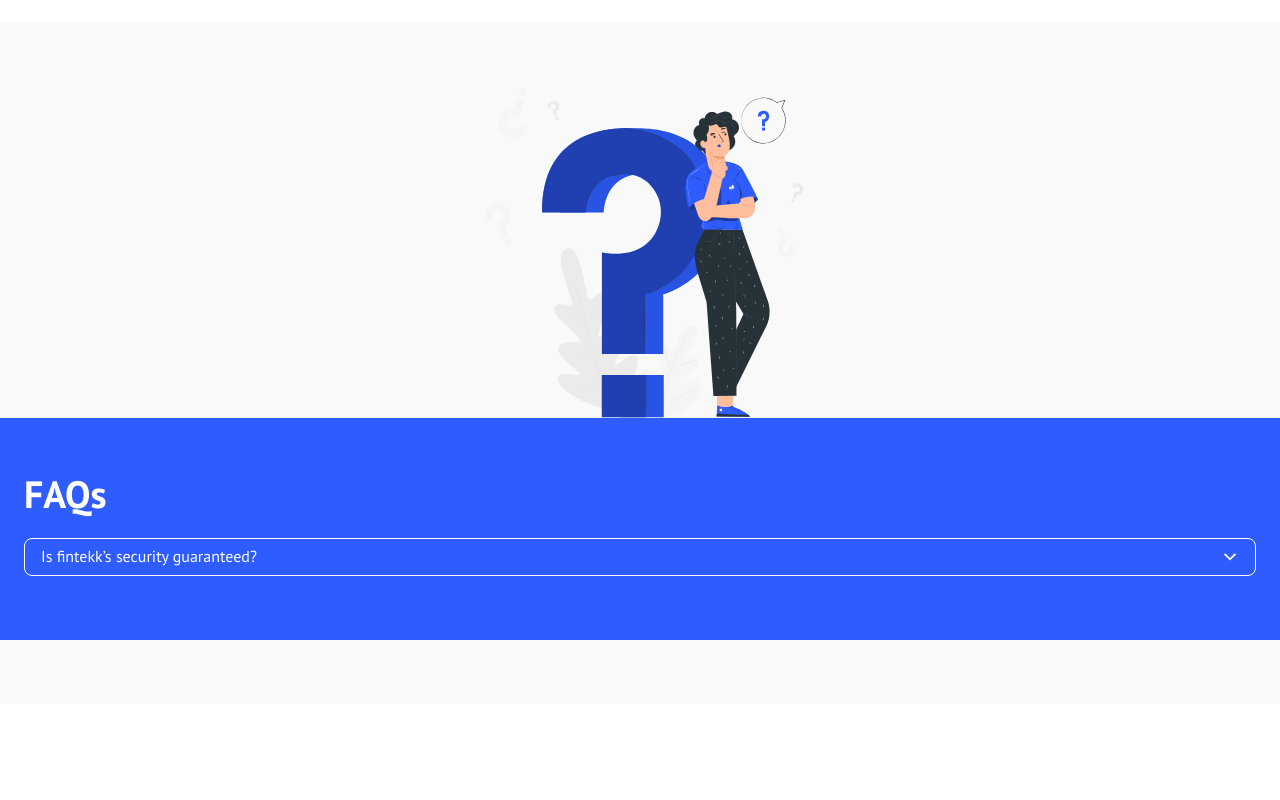
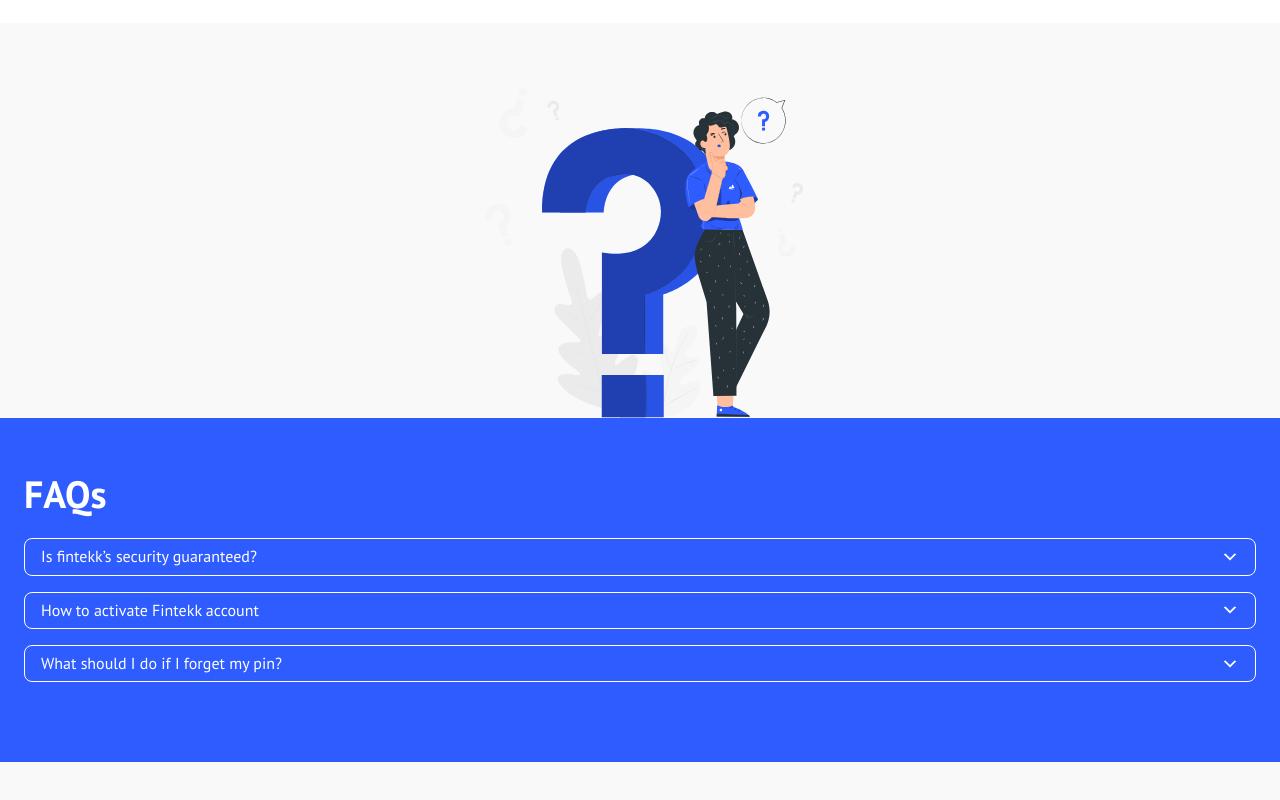
Before and after one commit to ajormoses/Fintekk, a Vue app: page / in a window 1280 px wide. Shown: the part 3965-4765 px from the top of the page. Before the commit the page ends 4669 px from the top, so only its background shows below. Built offline with nearby package versions, Linux system fonts and the light colour scheme.

Commit message:
Update: FaqInput component created

```diff
--- a/src/components/Faqs.vue
+++ b/src/components/Faqs.vue
@@ -1,17 +1,5 @@
-<script lang="ts">
-export default {
-  data() {
-    return {
-      answer: false,
-    };
-  },
-
-  methods: {
-    open() {
-      this.answer = !this.answer;
-    },
-  },
-};
+<script lang="ts" setup>
+import FaqInput from "../components/Reusuable/FaqInput.vue";
 </script>
 
 <template>
@@ -19,24 +7,21 @@
     <div class="px-6">
       <h1 class="text-white text-[38px] font-bold">FAQs</h1>
       <div class="pt-8">
-        <div
-          @click="open"
-          class="border border-white rounded-lg flex justify-between items-center py-2 px-4"
-        >
-          <p class="text-white text-base leading-[19.4px]">
-            Is fintekk’s security guaranteed?
-          </p>
-          <div>
-            <img v-if="answer === false" src="/img/arrowdown.svg" />
-            <img v-if="answer === true" src="/img/arrowup.svg" />
-          </div>
-        </div>
-        <div v-if="answer" class="bg-white rounded-lg mt-[0.1rem]">
-          <p class="text-[#172E80] leading-[24px] px-4 pt-2 pb-8 text-[14px]">
-            Amet minim mollit non deserunt ullamco est sit aliqua dolor do amet
-            sint.
-          </p>
-        </div>
+        <FaqInput
+          question="Is fintekk’s security guaranteed?"
+          content="Amet minim mollit non deserunt ullamco est sit aliqua dolor do amet
+        sint."
+        />
+        <FaqInput
+          question="How to activate Fintekk account"
+          content="Amet minim mollit non deserunt ullamco est sit aliqua dolor do amet
+        sint."
+        />
+        <FaqInput
+          question="What should I do if I forget my pin?"
+          content="Amet minim mollit non deserunt ullamco est sit aliqua dolor do amet
+        sint."
+        />
       </div>
     </div>
   </div>
--- /dev/null
+++ b/src/components/Reusuable/FaqInput.vue
@@ -0,0 +1,41 @@
+<script lang="ts">
+export default {
+  props: ["question", "content"],
+
+  data() {
+    return {
+      answer: false,
+    };
+  },
+
+  methods: {
+    open() {
+      this.answer = !this.answer;
+    },
+  },
+};
+</script>
+
+<template>
+  <div class="mb-4">
+    <div
+      @click="open"
+      class="border border-white rounded-lg flex justify-between items-center py-2 px-4"
+    >
+      <p class="text-white text-base leading-[19.4px]">
+        {{ question }}
+      </p>
+      <div>
+        <img v-if="answer === false" src="/img/arrowdown.svg" />
+        <img v-if="answer === true" src="/img/arrowup.svg" />
+      </div>
+    </div>
+    <div v-if="answer" class="bg-white rounded-lg mt-[0.1rem]">
+      <p class="text-[#172E80] leading-[24px] px-4 pt-2 pb-8 text-[14px]">
+        {{ content }}
+      </p>
+    </div>
+  </div>
+</template>
+
+<style scoped></style>
```
